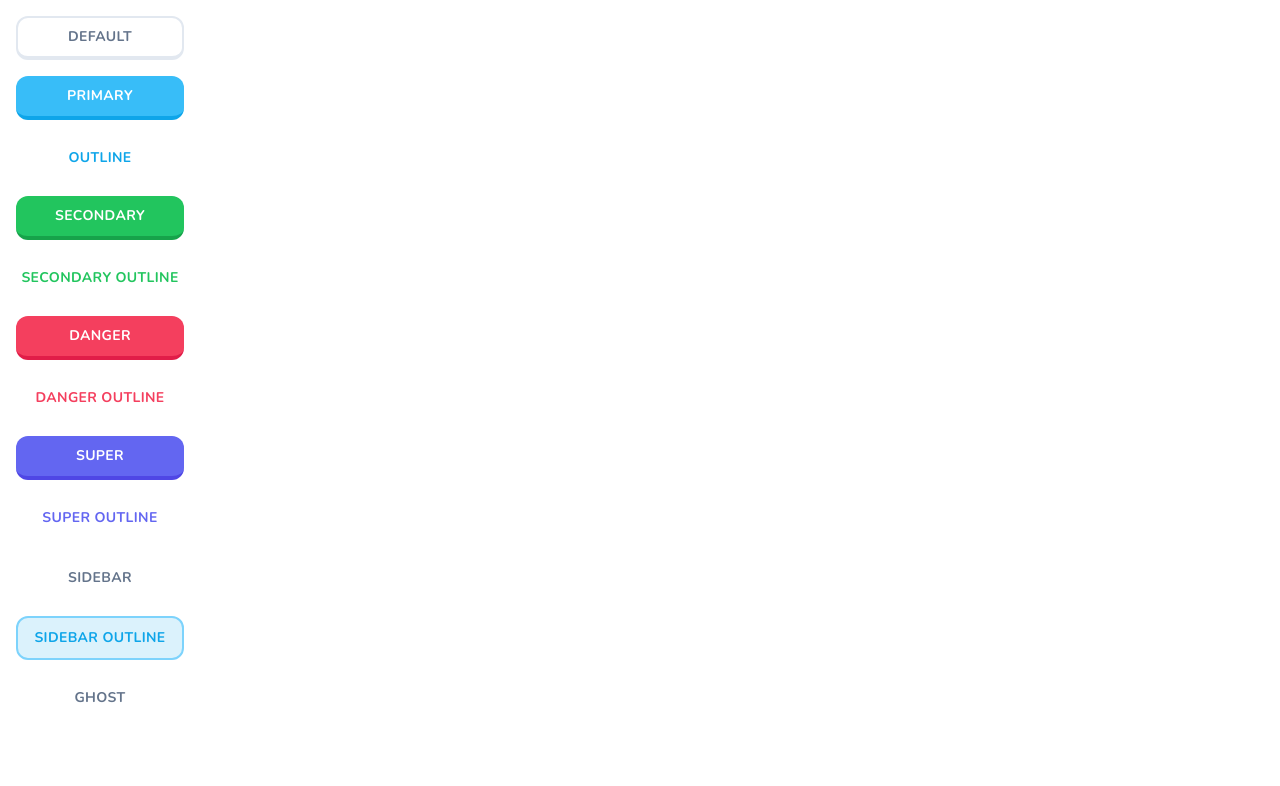
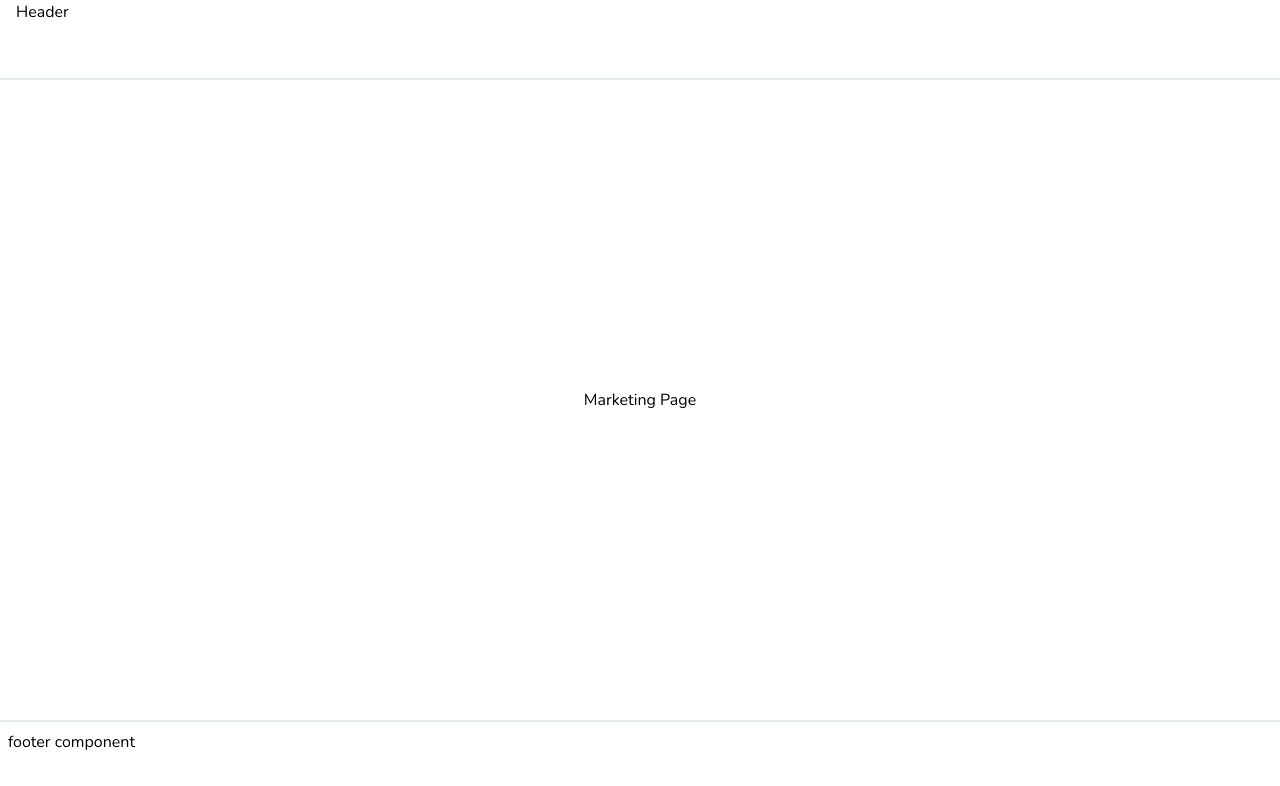
Before and after one commit to Ismaelp96/lingo, a Next.js app: page / in a window 1280 px wide. Shown: the top 786 px of the page. Built offline with nearby package versions, Linux system fonts and the light colour scheme.

Commit message:
marketing skeleton

```diff
--- /dev/null
+++ b/app/(marketing)/footer.tsx
@@ -0,0 +1,7 @@
+export const Footer = () => {
+	return (
+		<footer className='hidden lg:block h-20 w-full border-t-2 border-slate-200 p-2'>
+			footer component
+		</footer>
+	);
+};
--- /dev/null
+++ b/app/(marketing)/header.tsx
@@ -0,0 +1,9 @@
+const Header = () => {
+	return (
+		<header className='h-20 w-full border-b-2 border-slate-200 px-4'>
+			Header
+		</header>
+	);
+};
+
+export default Header;
--- /dev/null
+++ b/app/(marketing)/layout.tsx
@@ -0,0 +1,20 @@
+import { Footer } from './footer';
+import Header from './header';
+
+type Props = {
+	children: React.ReactNode;
+};
+
+const MarketingLayout = ({ children }: Props) => {
+	return (
+		<div className='min-h-screen flex flex-col'>
+			<Header />
+			<main className='flex flex-col items-center justify-center flex-1'>
+				{children}
+			</main>
+			<Footer />
+		</div>
+	);
+};
+
+export default MarketingLayout;
--- /dev/null
+++ b/app/(marketing)/page.tsx
@@ -0,0 +1,3 @@
+export default function MarketingPage() {
+	return <div>Marketing Page</div>;
+}
--- a/app/page.tsx
+++ /dev/null
@@ -1,20 +0,0 @@
-import { Button } from '@/components/ui/button';
-
-export default function Home() {
-	return (
-		<div className='p-4 space-y-4 flex flex-col max-w-[200px]'>
-			<Button>Default</Button>
-			<Button variant={'primary'}>Primary</Button>
-			<Button variant={'primaryOutline'}>Outline</Button>
-			<Button variant={'secondary'}>Secondary</Button>
-			<Button variant={'secondaryOutline'}>Secondary Outline</Button>
-			<Button variant={'danger'}>danger</Button>
-			<Button variant={'dangerOutline'}>danger Outline</Button>
-			<Button variant={'super'}>super</Button>
-			<Button variant={'superOutline'}>super Outline</Button>
-			<Button variant={'sidebar'}>sidebar</Button>
-			<Button variant={'sidebarOutline'}>sidebar Outline</Button>
-			<Button variant={'ghost'}>ghost</Button>
-		</div>
-	);
-}
```
